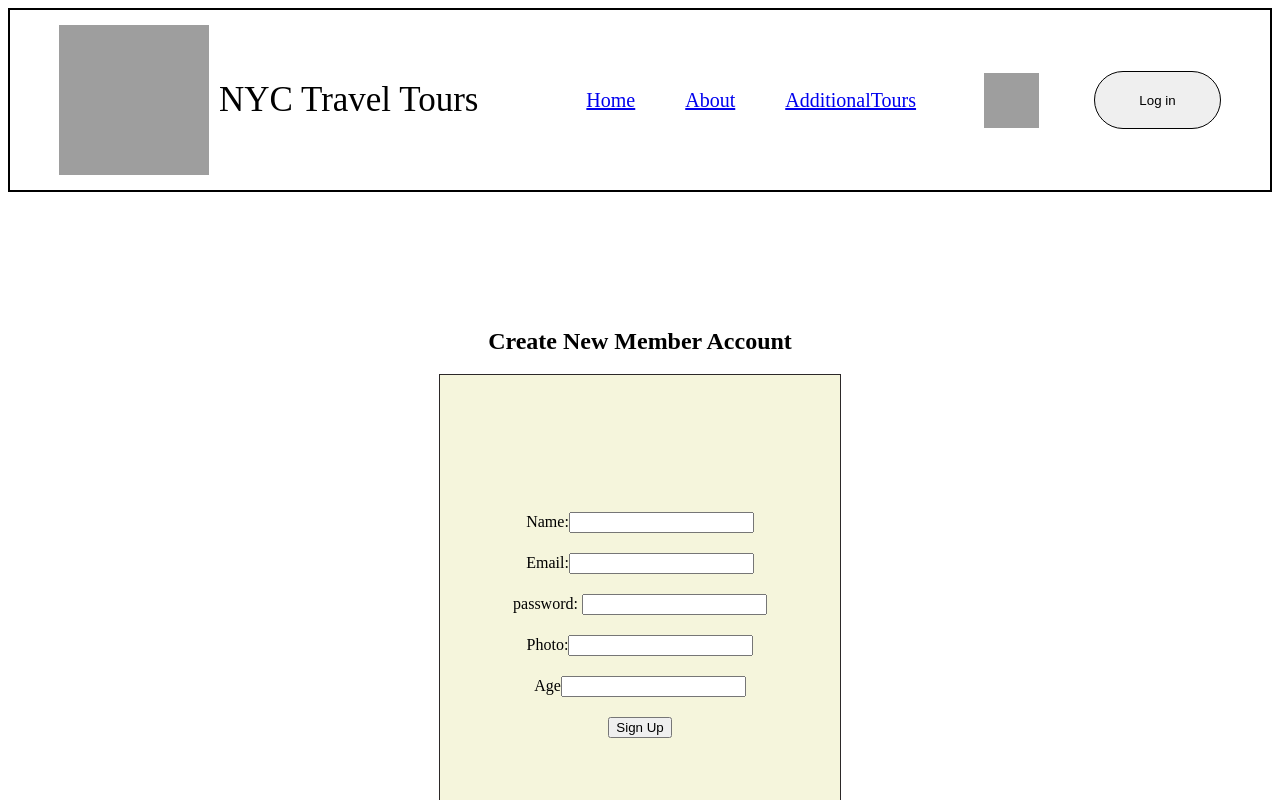
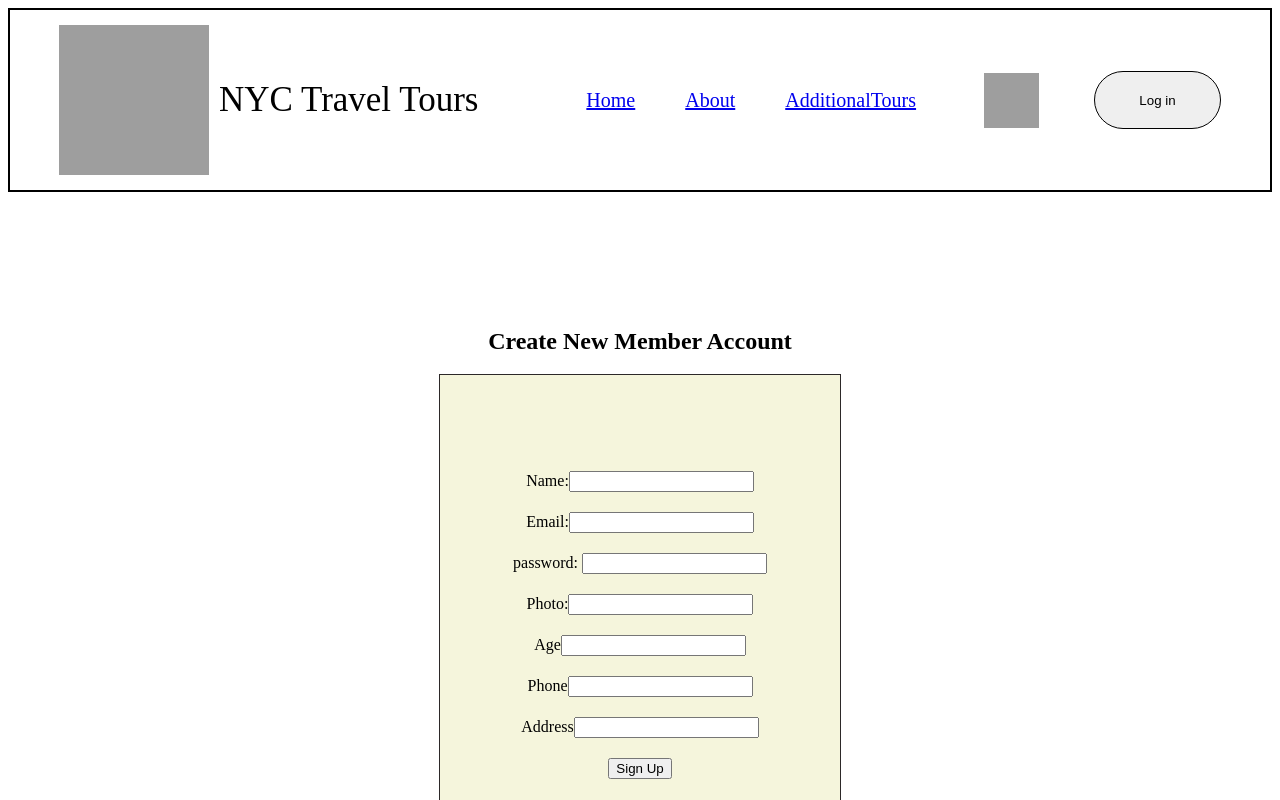
Before and after one commit to GeorgiDKarchev/frontend_nyc_travel, a React (Create React App) app: page /signup in a window 1280 px wide. Shown: the top 800 px of the page. Built offline with nearby package versions, Linux system fonts and the light colour scheme; no server answers; grey boxes are pictures that could not be loaded.

Commit message:
rendering notes section for each TourDetail from backend

```diff
--- a/src/components/TourDetails.js
+++ b/src/components/TourDetails.js
@@ -85,21 +85,26 @@ const handelDelete = async (id) => {
   };
 
   return (
-    <div>
+    <div className="TourDetails">
       {tour && (
         <>
             <h3>Tour details</h3>
             <h4>{tour.tour_name}</h4>
-            <h4>{tour.description}</h4>
-            <img src={`${tour.img_src}`}/>
-            <h4>{tour.notes}</h4>
+            <div className="imageDescription">
+              <img src={`${tour.img_src}`}/>
+              <h4>{tour.description}</h4>
+
+            </div>
+
+            <label for="Notes">Notes</label>
+            <input className='notesTours' type="text"value={tour.notes}/>
             <Link to={`/home/${tour.tour_name}`}></Link>
 
 
-            <label for="price">price</label>
-            <input type="text"value={tour.price} onChange={handelInput}/>
-            <button>Update onSubmit{handelSubmit}</button>
-            <button>Delete onSubmit{handelDelete}</button>
+            <label for="price">Current Price for this Tour</label>
+            <input  type="text"value={tour.price} onChange={handelInput}/>
+            <button>Update {handelSubmit}</button>
+            <button>Delete {handelDelete}</button>
         </>
       )}
     </div>
--- a/src/index.css
+++ b/src/index.css
@@ -259,3 +259,40 @@ h1{
   border:1px solid rgb(44, 40, 40);
   background-color: beige;
  }
+.container{
+ min-height:100vh;
+  display:flex;
+  flex-direction: column;
+  justify-content: center;
+  align-items: center;
+
+}
+
+.TourDetails{
+  min-height:100vh;
+  display:flex;
+  flex-direction: column;
+  justify-content: center;
+  align-items: center;
+  margin-bottom: 40px;
+
+}
+.notesTours{
+  height:100px;
+  width:700px;
+  background-color: rgb(246, 235, 211);
+}
+
+.imageDescription{
+  display:flex;
+  flex-direction: row;
+  align-items: center;
+  justify-content: center;
+  gap:40px;
+  margin:50px;
+
+}
+.imageDescription h4{
+  border:1px solid black;
+
+}
--- a/src/pages/SignupPage.js
+++ b/src/pages/SignupPage.js
@@ -10,6 +10,9 @@ const SignupPage = ({ setUser }) => {
   const [photo, setPhoto] = useState("");
   const [age, setAge] = useState("");
 
+  const [phone, setPhone] = useState("");
+  const [address, setAddress] =useState("");
+
 
   const handleSignup = async (e) => {
     e.preventDefault();
@@ -20,6 +23,8 @@ const SignupPage = ({ setUser }) => {
         password,
         photo,
         age,
+        phone,
+        address,
       });
       console.log(res.data);
       setUser(res.data);
@@ -78,6 +83,28 @@ const SignupPage = ({ setUser }) => {
             onChange={(e) => setAge(e.target.value)}
           />
         </div>
+
+        <div>
+          <label htmlFor="phone">Phone</label>
+          <input
+            type="text"
+            id="phone"
+            value={phone}
+            onChange={(e) => setPhone(e.target.value)}
+          />
+        </div>
+
+        <div>
+          <label htmlFor="address">Address</label>
+          <input
+            type="text"
+            id="address"
+            value={address}
+            onChange={(e) => setAddress(e.target.value)}
+          />
+        </div>
+
+
         <button type="submit">Sign Up</button>
       </form>
     </div>
```
